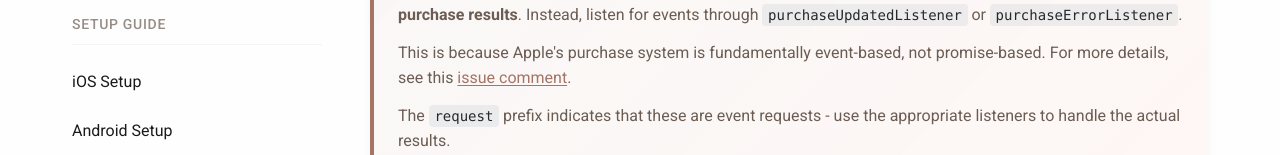
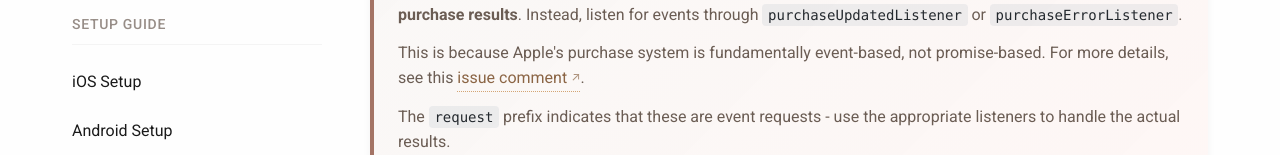
Before and after one commit to hyodotdev/openiap, a React (Vite) app: page /docs/apis#sync-ios in a window 1280 px wide. Shown: the part 411-566 px from the top of the page. Built offline with nearby package versions, Linux system fonts and the light colour scheme.

Commit message:
style: add oatmeal-themed link styles for documentation

```diff
--- a/src/styles/documentation.css
+++ b/src/styles/documentation.css
@@ -293,6 +293,116 @@
   background: rgba(255, 255, 255, 0.1);
 }
 
+/* Documentation Links - Oatmeal Colors */
+.doc-page a:not(.anchor-link) {
+  color: #8b6545; /* Warm brown */
+  text-decoration: none;
+  border-bottom: 1px solid transparent;
+  transition: border-color 0.2s ease;
+}
+
+.doc-page a:not(.anchor-link):hover {
+  border-bottom-color: #d4a574; /* Light oatmeal */
+}
+
+/* External links with icon */
+.doc-page a.external-link,
+.doc-page a[target='_blank'] {
+  color: #8b6545;
+  text-decoration: none;
+  border-bottom: 1px dotted #d4a574;
+  transition: all 0.2s ease;
+  display: inline-flex;
+  align-items: center;
+  gap: 0.25rem;
+}
+
+.doc-page a.external-link:hover,
+.doc-page a[target='_blank']:hover {
+  color: var(--primary-dark);
+  border-bottom-style: solid;
+}
+
+.doc-page a.external-link::after,
+.doc-page a[target='_blank']:not(.no-icon)::after {
+  content: '↗';
+  font-size: 0.75em;
+  opacity: 0.7;
+  transition: transform 0.2s ease;
+}
+
+.doc-page a.external-link:hover::after,
+.doc-page a[target='_blank']:hover::after {
+  transform: translate(2px, -2px);
+  opacity: 1;
+}
+
+/* Version page specific styles */
+.version-links {
+  margin-top: 1rem;
+  padding: 1rem;
+  background: var(--bg-secondary);
+  border-radius: 0.5rem;
+  border-left: 3px solid #d4a574;
+}
+
+.version-links ul {
+  margin-top: 0.5rem;
+  margin-bottom: 0;
+}
+
+.version-links li {
+  margin: 0.5rem 0;
+}
+
+/* Dark mode adjustments for links - Oatmeal theme */
+:root.dark .doc-page a:not(.anchor-link) {
+  color: #d4a574;
+}
+
+:root.dark .doc-page a:not(.anchor-link):hover {
+  color: #e6c299;
+  border-bottom-color: #d4a574;
+}
+
+:root.dark .doc-page a.external-link,
+:root.dark .doc-page a[target='_blank'] {
+  color: #d4a574;
+  background: linear-gradient(
+    to bottom,
+    transparent 60%,
+    rgba(212, 165, 116, 0.15) 60%
+  );
+}
+
+:root.dark .doc-page a.external-link:hover,
+:root.dark .doc-page a[target='_blank']:hover {
+  color: #e6c299;
+  background: linear-gradient(
+    to bottom,
+    transparent 60%,
+    rgba(212, 165, 116, 0.3) 60%
+  );
+}
+
+:root.dark .version-links {
+  background: linear-gradient(
+    135deg,
+    rgba(164, 116, 101, 0.1) 0%,
+    rgba(164, 116, 101, 0.15) 100%
+  );
+  border-left-color: #d4a574;
+  box-shadow: 0 2px 8px rgba(0, 0, 0, 0.2);
+}
+
+:root.dark .version-links strong {
+  color: #d4a574;
+}
+
+:root.dark .version-links a:hover {
+  background: rgba(212, 165, 116, 0.2);
+}
+
 /* API Search Highlight Effect */
 @keyframes highlightApi {
   0% {
```
